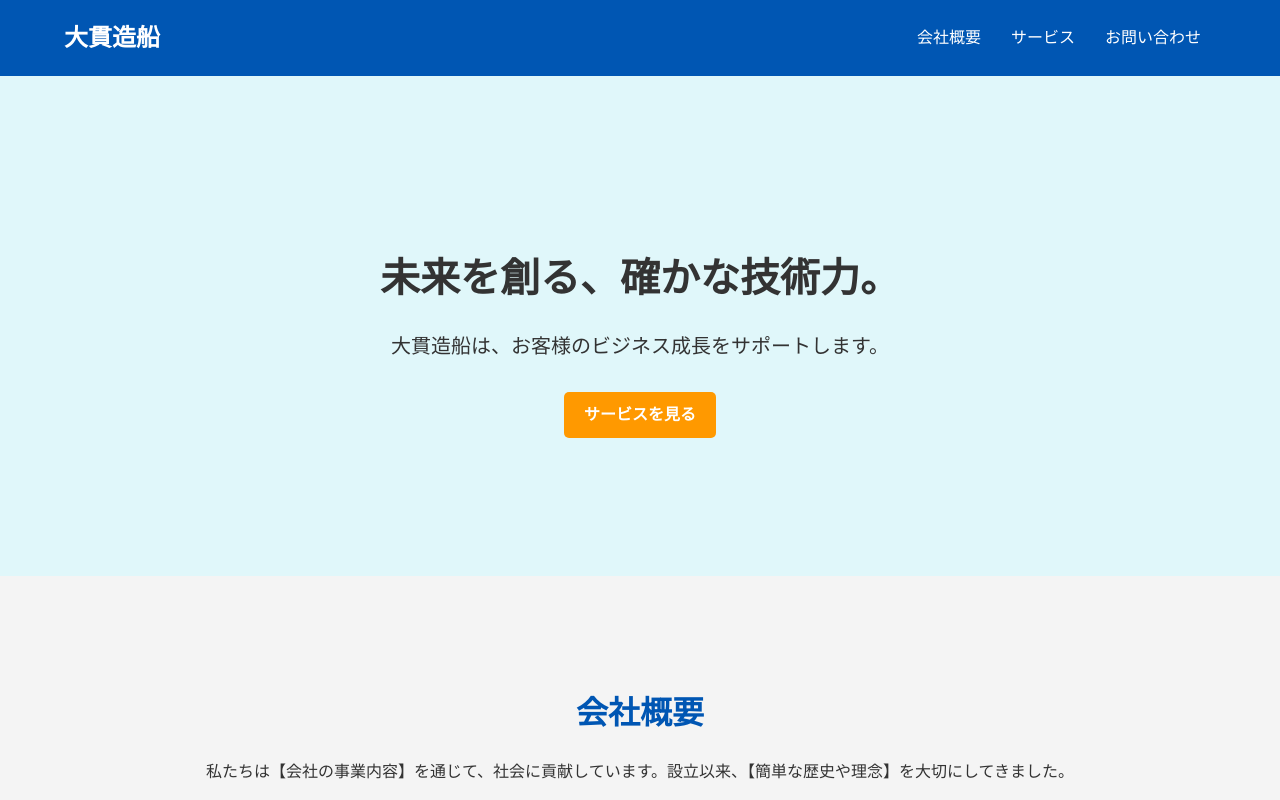
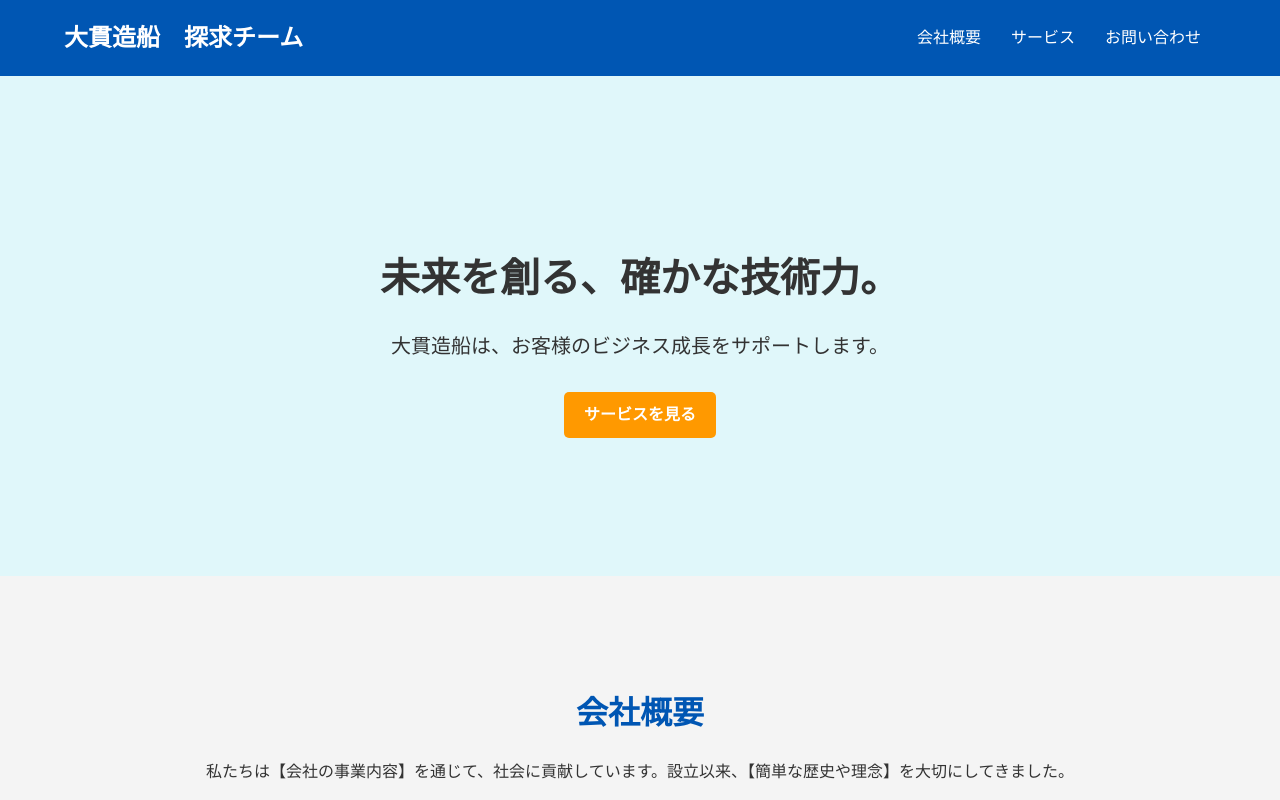
Before and after one commit to kujinghao8-bit/HG, a plain HTML site: page index.html in a window 1280 px wide. Shown: the top 800 px of the page. Drawn offline with Linux system fonts and the light colour scheme.

Commit message:
Update index.html

```diff
--- a/index.html
+++ b/index.html
@@ -10,7 +10,7 @@
 
     <header>
         <div class="container">
-            <h1>大貫造船</h1>
+            <h1>大貫造船　探求チーム</h1>
             <nav>
                 <ul>
                     <li><a href="#about">会社概要</a></li>
```
